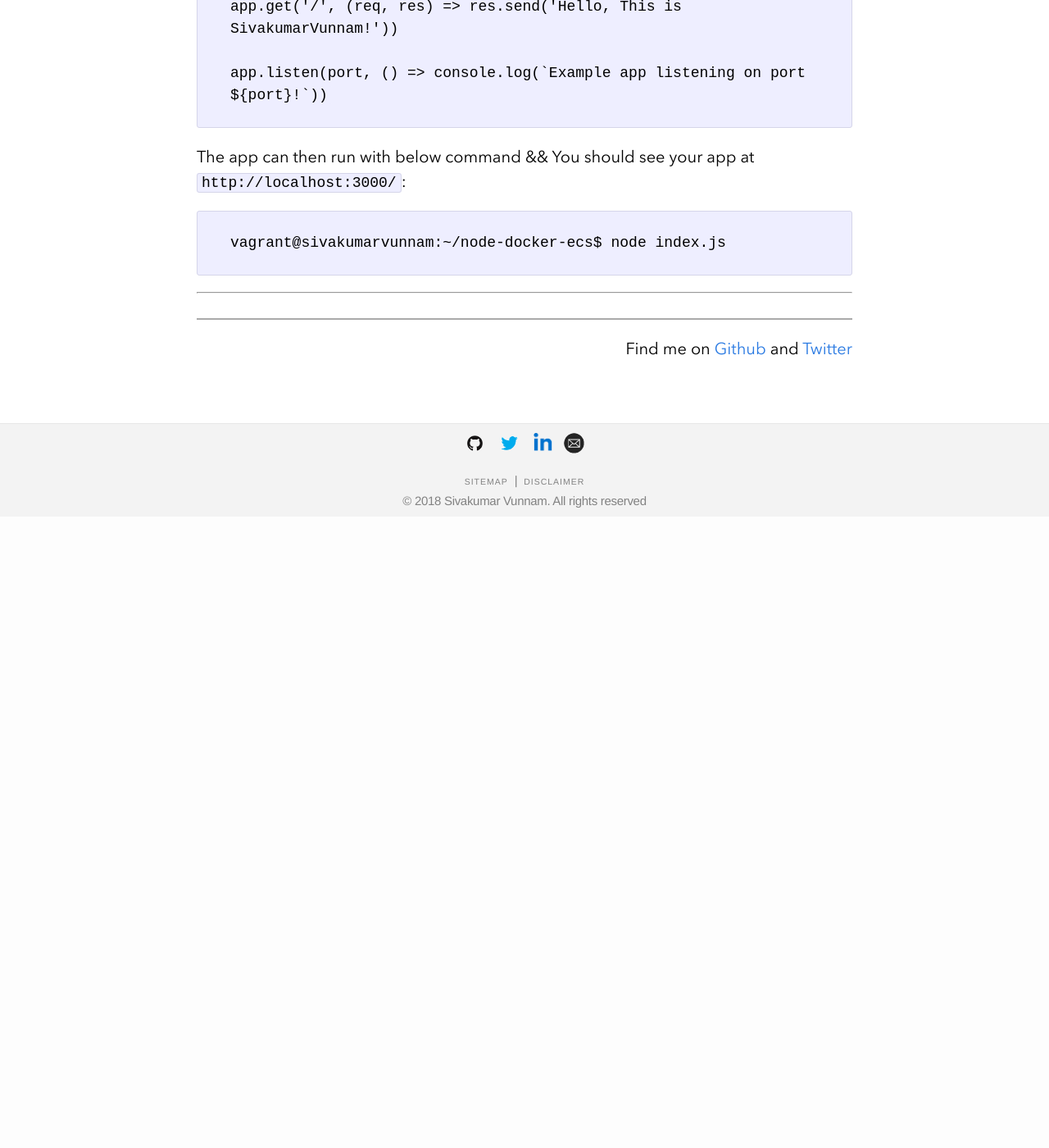
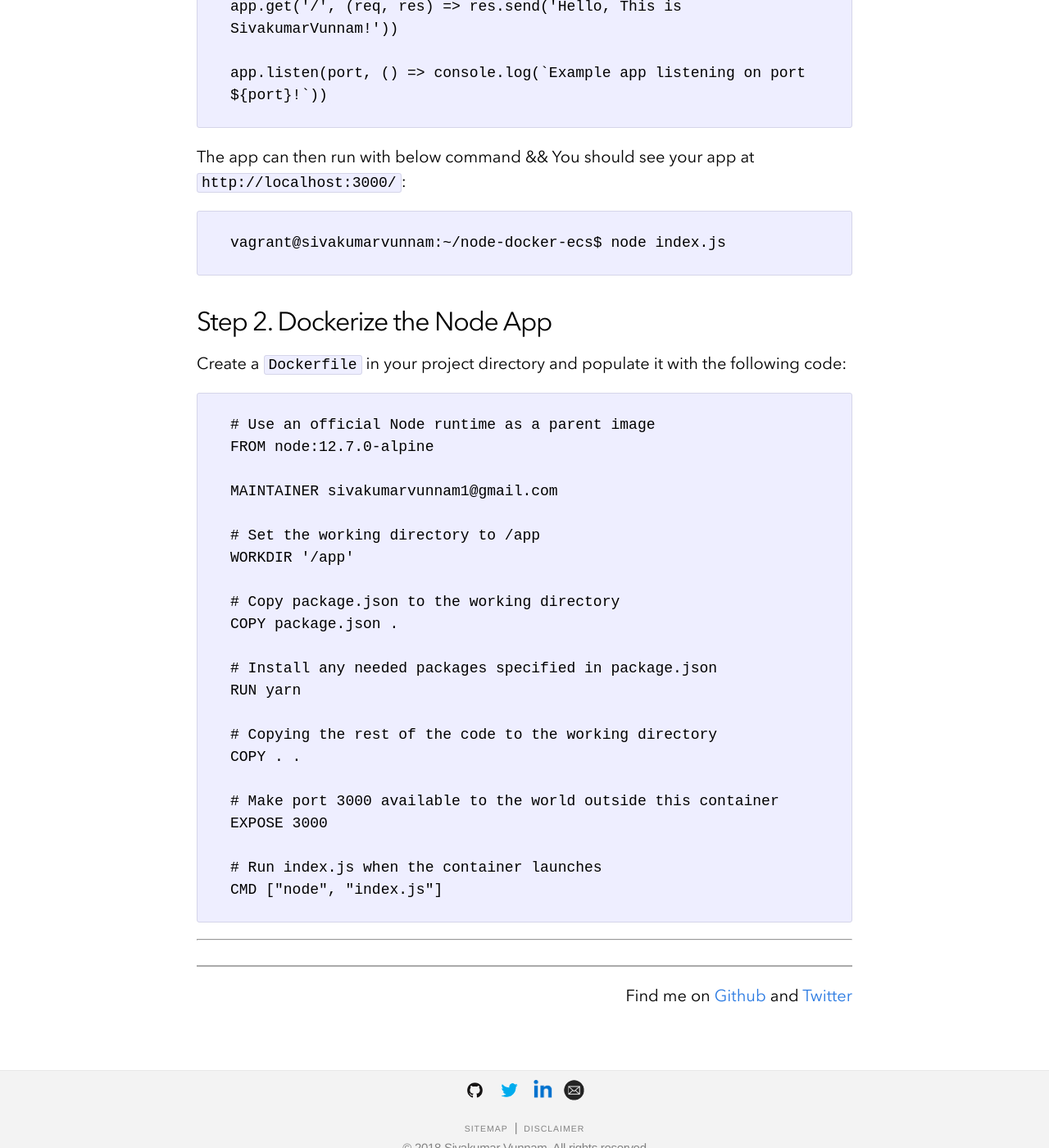
Before and after one commit to sivakumarvunnam/sivakumarvunnam.github.io, a Jekyll site: the page built from _posts/2020-06-18-How-to-Deploy-Dockerised-Application-on-AWS-ECS-With-Terraform.md, in a window 1280 px wide and 1400 px high, scrolled down 2130 px. Shown: the whole window at 82% size. Built offline with Jekyll 4.4.1, drawn with Linux system fonts in a browser that asks for light colours; nearby versions of some CDN libraries; comment, search, counter and statistics services are not loaded; before the commit the page ends 2760 px from its top, so only the background shows below that.

Commit message:
Dockerize the Node App

````diff
--- a/_posts/2020-06-18-How-to-Deploy-Dockerised-Application-on-AWS-ECS-With-Terraform.md
+++ b/_posts/2020-06-18-How-to-Deploy-Dockerised-Application-on-AWS-ECS-With-Terraform.md
@@ -68,7 +68,33 @@ The app can then run with below command && You should see your app at ``http://l
 ```
 vagrant@sivakumarvunnam:~/node-docker-ecs$ node index.js
 ```
+## Step 2. Dockerize the Node App
 
+Create a ``Dockerfile`` in your project directory and populate it with the following code:
+```
+# Use an official Node runtime as a parent image
+FROM node:12.7.0-alpine
+
+MAINTAINER sivakumarvunnam1@gmail.com
+
+# Set the working directory to /app
+WORKDIR '/app'
+
+# Copy package.json to the working directory
+COPY package.json .
+
+# Install any needed packages specified in package.json
+RUN yarn
+
+# Copying the rest of the code to the working directory
+COPY . .
+
+# Make port 3000 available to the world outside this container
+EXPOSE 3000
+
+# Run index.js when the container launches
+CMD ["node", "index.js"]
+```
 
 
 ---
````
